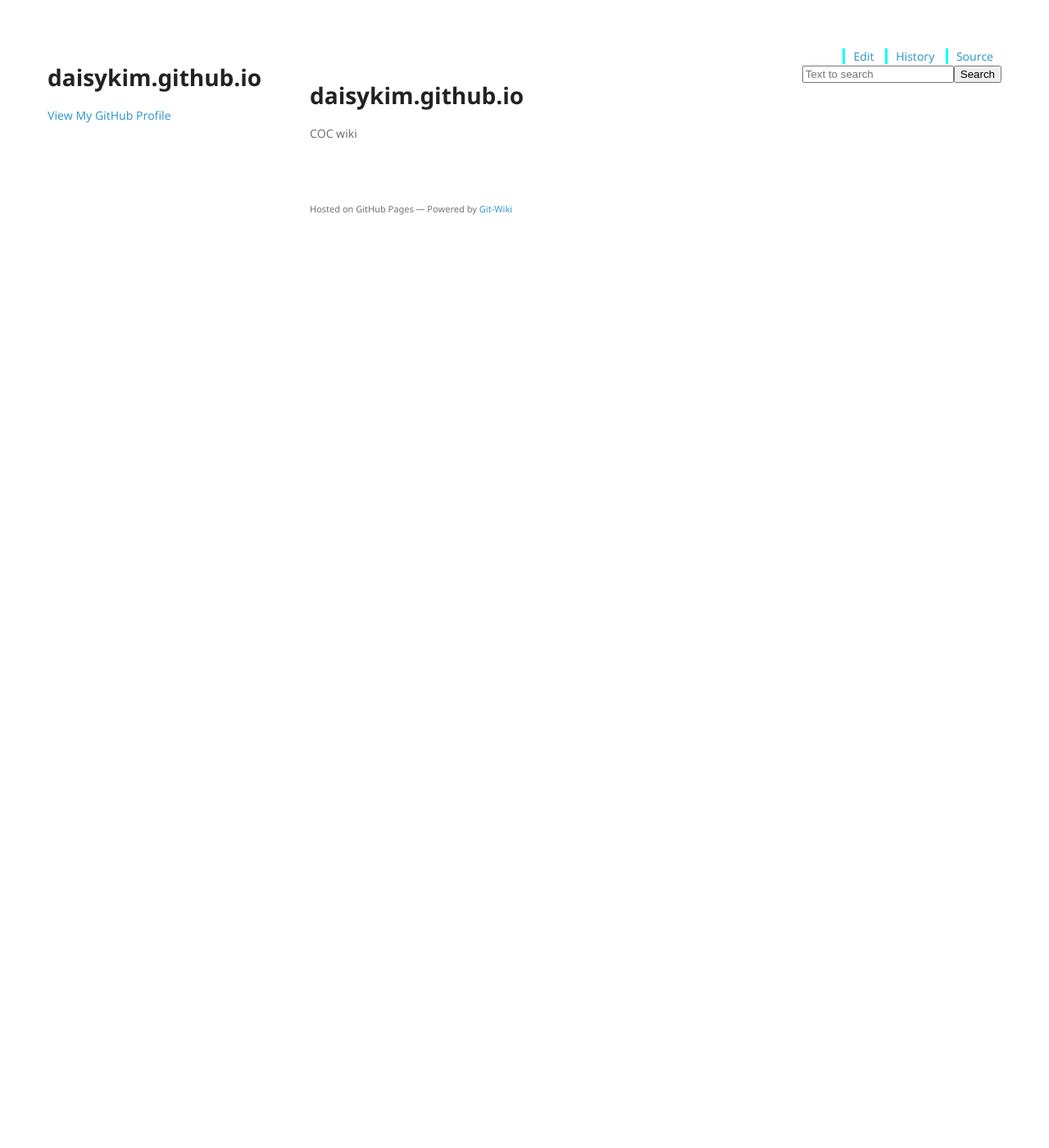
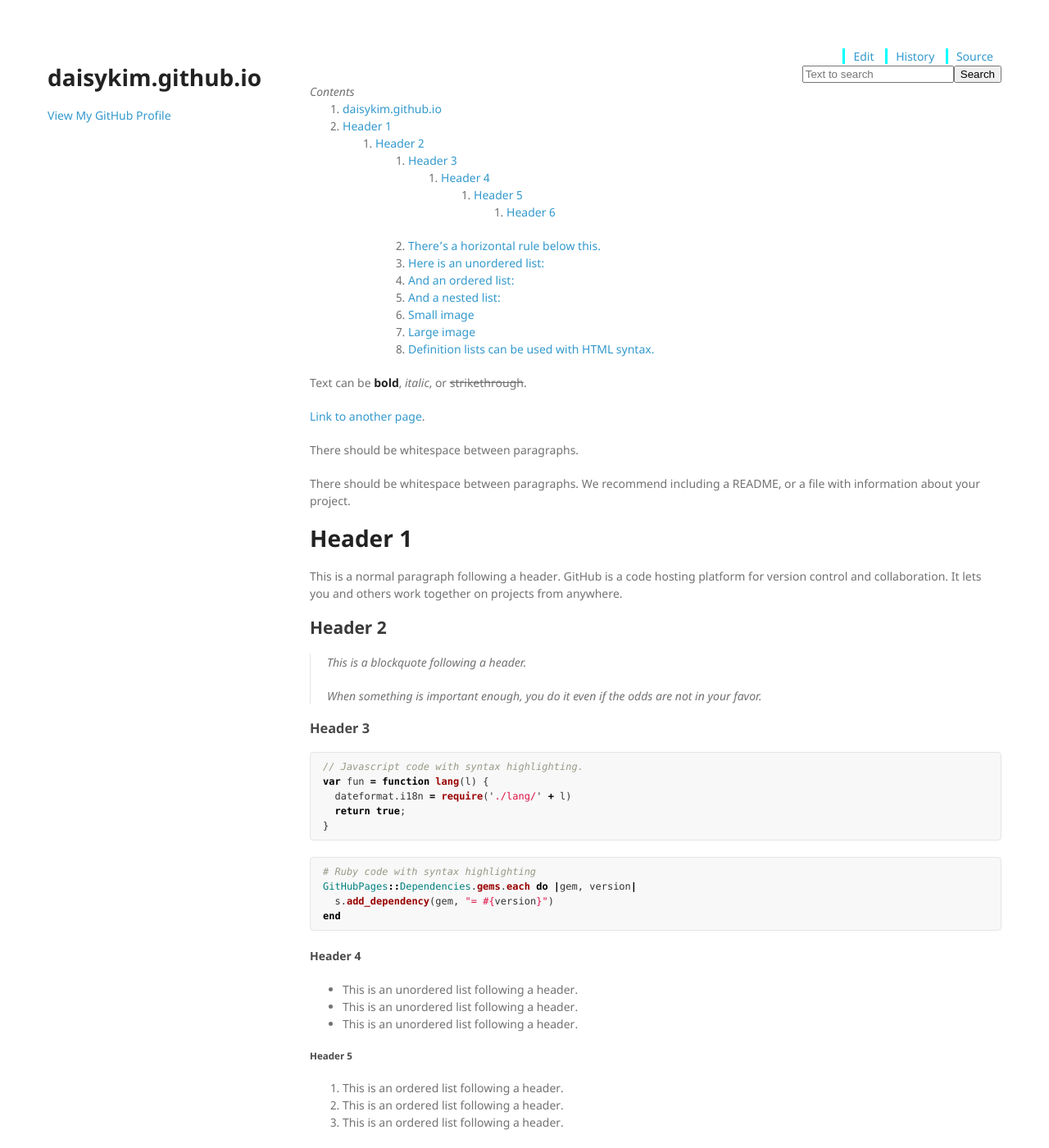
Before and after one commit to daisykim/daisykim.github.io, a Jekyll site: the page built from index.md, in a window 1280 px wide and 1400 px high. Shown: the whole window at 82% size. Built offline with Jekyll 4.4.1, drawn with Linux system fonts in a browser that asks for light colours; nearby versions of some CDN libraries; our own code applies the rules of GitHub Pages for plain Markdown files; the repository's description, which GitHub fills in, is left out; some of the changed text lies outside the part shown.

Commit message:
Update index.md

````diff
--- a/index.md
+++ b/index.md
@@ -1,2 +1,123 @@
-# daisykim.github.io
-COC wiki
+---
+layout: default
+---
+
+Text can be **bold**, _italic_, or ~~strikethrough~~.
+
+[Link to another page](another-page).
+
+There should be whitespace between paragraphs.
+
+There should be whitespace between paragraphs. We recommend including a README, or a file with information about your project.
+
+# [](#header-1)Header 1
+
+This is a normal paragraph following a header. GitHub is a code hosting platform for version control and collaboration. It lets you and others work together on projects from anywhere.
+
+## [](#header-2)Header 2
+
+> This is a blockquote following a header.
+>
+> When something is important enough, you do it even if the odds are not in your favor.
+
+### [](#header-3)Header 3
+
+```js
+// Javascript code with syntax highlighting.
+var fun = function lang(l) {
+  dateformat.i18n = require('./lang/' + l)
+  return true;
+}
+```
+
+```ruby
+# Ruby code with syntax highlighting
+GitHubPages::Dependencies.gems.each do |gem, version|
+  s.add_dependency(gem, "= #{version}")
+end
+```
+
+#### [](#header-4)Header 4
+
+*   This is an unordered list following a header.
+*   This is an unordered list following a header.
+*   This is an unordered list following a header.
+
+##### [](#header-5)Header 5
+
+1.  This is an ordered list following a header.
+2.  This is an ordered list following a header.
+3.  This is an ordered list following a header.
+
+###### [](#header-6)Header 6
+
+| head1        | head two          | three |
+|:-------------|:------------------|:------|
+| ok           | good swedish fish | nice  |
+| out of stock | good and plenty   | nice  |
+| ok           | good `oreos`      | hmm   |
+| ok           | good `zoute` drop | yumm  |
+
+### There's a horizontal rule below this.
+
+* * *
+
+### Here is an unordered list:
+
+*   Item foo
+*   Item bar
+*   Item baz
+*   Item zip
+
+### And an ordered list:
+
+1.  Item one
+1.  Item two
+1.  Item three
+1.  Item four
+
+### And a nested list:
+
+- level 1 item
+  - level 2 item
+  - level 2 item
+    - level 3 item
+    - level 3 item
+- level 1 item
+  - level 2 item
+  - level 2 item
+  - level 2 item
+- level 1 item
+  - level 2 item
+  - level 2 item
+- level 1 item
+
+### Small image
+
+![](https://assets-cdn.github.com/images/icons/emoji/octocat.png)
+
+### Large image
+
+![](https://guides.github.com/activities/hello-world/branching.png)
+
+
+### Definition lists can be used with HTML syntax.
+
+<dl>
+<dt>Name</dt>
+<dd>Godzilla</dd>
+<dt>Born</dt>
+<dd>1952</dd>
+<dt>Birthplace</dt>
+<dd>Japan</dd>
+<dt>Color</dt>
+<dd>Green</dd>
+</dl>
+
+```
+Long, single-line code blocks should not wrap. They should horizontally scroll if they are too long. This line should be long enough to demonstrate this.
+```
+
+```
+The final element.
+```
````
